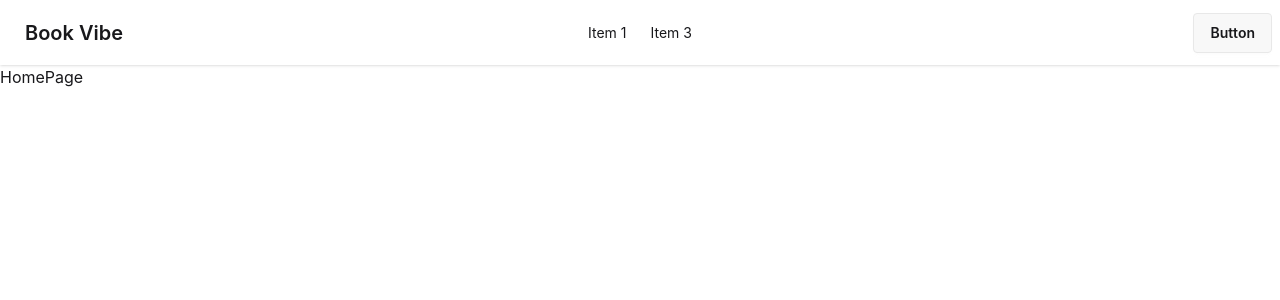
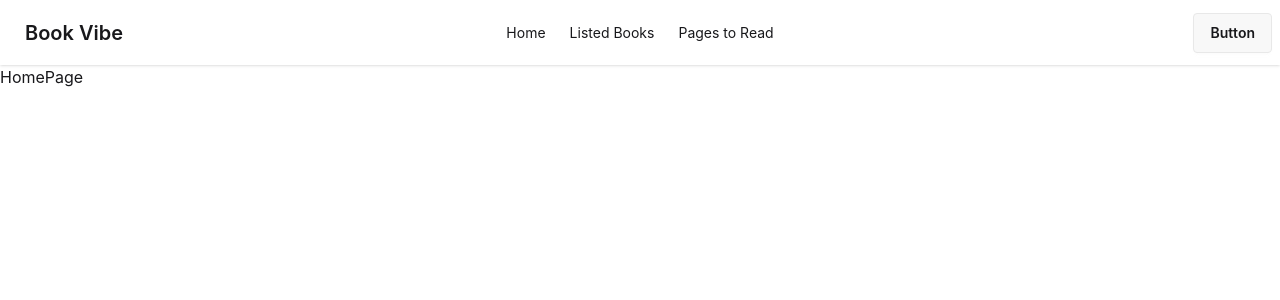
Before and after one commit to Badsha-Nishan/book-vibe, a React (Vite) app: page / in a window 1280 px wide. Shown: the top 300 px of the page. Built offline with nearby package versions, Linux system fonts and the light colour scheme.

Commit message:
navbar implement

```diff
--- a/src/components/shared/Navbar/Navbar.jsx
+++ b/src/components/shared/Navbar/Navbar.jsx
@@ -1,8 +1,20 @@
 import React from "react";
+import { Link } from "react-router";
 
 const Navbar = () => {
-
-    const link = {}
+  const link = (
+    <>
+      <li>
+        <Link to={"/"}>Home</Link>
+      </li>
+      <li>
+        <Link to={"/books"}>Listed Books</Link>
+      </li>
+      <li>
+        <Link to={"pages-to-read"}>Pages to Read</Link>
+      </li>
+    </>
+  );
   return (
     <div className="navbar bg-base-100 shadow-sm">
       <div className="navbar-start">
@@ -28,36 +40,13 @@ const Navbar = () => {
             tabIndex="-1"
             className="menu menu-sm dropdown-content bg-base-100 rounded-box z-1 mt-3 w-52 p-2 shadow"
           >
-            <li>
-              <a>Item 1</a>
-            </li>
-            <li>
-              <a>Parent</a>
-              <ul className="p-2">
-                <li>
-                  <a>Submenu 1</a>
-                </li>
-                <li>
-                  <a>Submenu 2</a>
-                </li>
-              </ul>
-            </li>
-            <li>
-              <a>Item 3</a>
-            </li>
+            {link}
           </ul>
         </div>
         <a className="btn btn-ghost text-xl">Book Vibe</a>
       </div>
       <div className="navbar-center hidden lg:flex">
-        <ul className="menu menu-horizontal px-1">
-          <li>
-            <a>Item 1</a>
-          </li>
-          <li>
-            <a>Item 3</a>
-          </li>
-        </ul>
+        <ul className="menu menu-horizontal px-1">{link}</ul>
       </div>
       <div className="navbar-end">
         <a className="btn">Button</a>
--- /dev/null
+++ b/src/pages/ErrorPage/ErrorPage.jsx
@@ -0,0 +1,46 @@
+import React from "react";
+
+const ErrorPage = () => {
+  return (
+    <div className="min-h-screen flex items-center justify-center bg-gradient-to-br from-gray-900 to-gray-800 text-white px-6">
+      <div className="text-center max-w-md">
+        {/* Error Code */}
+        <h1 className="text-8xl font-extrabold text-transparent bg-clip-text bg-gradient-to-r from-red-500 to-pink-500">
+          404
+        </h1>
+
+        {/* Title */}
+        <h2 className="mt-4 text-2xl font-semibold">Oops! Page not found</h2>
+
+        {/* Description */}
+        <p className="mt-2 text-gray-400">
+          The page you’re looking for doesn’t exist or has been moved.
+        </p>
+
+        {/* Buttons */}
+        <div className="mt-6 flex justify-center gap-4">
+          <button
+            onClick={() => window.history.back()}
+            className="px-5 py-2 rounded-xl bg-gray-700 hover:bg-gray-600 transition"
+          >
+            Go Back
+          </button>
+
+          <a
+            href="/"
+            className="px-5 py-2 rounded-xl bg-gradient-to-r from-red-500 to-pink-500 hover:opacity-90 transition"
+          >
+            Home
+          </a>
+        </div>
+
+        {/* Decorative element */}
+        <div className="mt-10 opacity-30 text-sm">
+          Error code: 404_NOT_FOUND
+        </div>
+      </div>
+    </div>
+  );
+};
+
+export default ErrorPage;
--- a/src/routes/Router.jsx
+++ b/src/routes/Router.jsx
@@ -2,6 +2,7 @@ import { createBrowserRouter } from "react-router";
 import MainLayouts from "../Layout/MainLayouts";
 import Books from "../pages/books/Books";
 import Homepage from "../pages/homepage/Homepage";
+import ErrorPage from "../pages/ErrorPage/ErrorPage";
 
 export const router = createBrowserRouter([
   {
@@ -17,5 +18,6 @@ export const router = createBrowserRouter([
         element: <Books />,
       },
     ],
+    errorElement: <ErrorPage />
   },
 ]);
```
